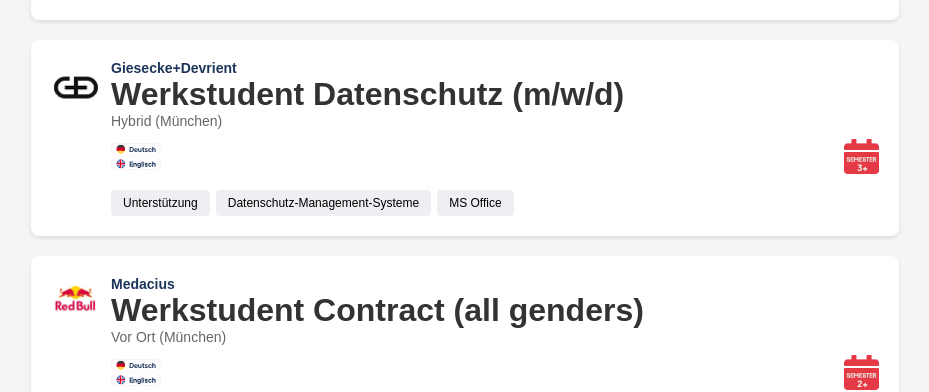
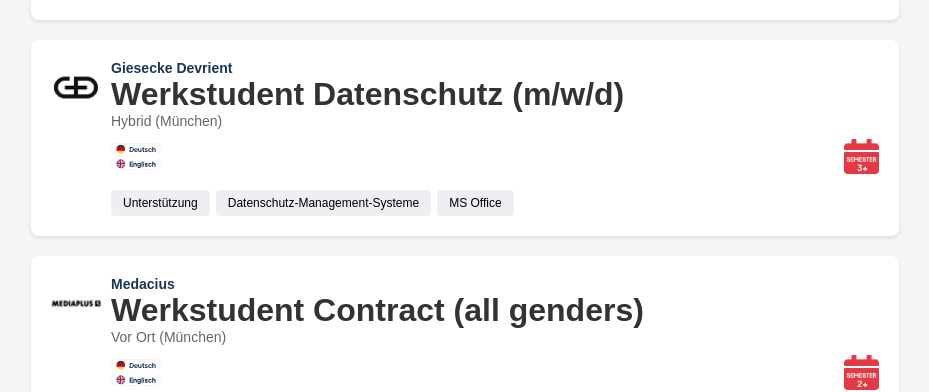
Before and after one commit to starred136/jurastudijobs-portal, a React (Vite) app: page / in a window 1280 px wide. Shown: the part 677-1069 px from the top of the page, without its empty margins (175-1104 px from the left). Built offline with nearby package versions, Linux system fonts and the light colour scheme.

Commit message:
last commit fix - url

```diff
--- a/src/App.jsx
+++ b/src/App.jsx
@@ -2,7 +2,7 @@
 import { BrowserRouter as Router, Routes, Route } from "react-router-dom";
 import HomePage from "./pages/HomePage";
 import JobDetailsPage from "./pages/JobDetailsPage";
-import CompanyDetailsPage from './pages/CompanyDetailsPage';
+import CompanyPage from './pages/CompanyPage';
 import NotFoundPage from './pages/NotFoundPage';
 
 const App = () => {
@@ -11,13 +11,15 @@
       <Routes>
         <Route path="/" element={<HomePage />} />
 
-        {/* <Route path="/job/:companySlug/:jobTitleSlug" element={<JobDetailsPage />} /> */}
-        {/* <Route path="/company/:companyId" element={<CompanyDetailsPage />} /> */}
+        {/* New route pattern for job details */}
+        <Route path="/:companyName/job/:jobTitle" element={<JobDetailsPage />} />
+        {/* Optional: a route for a company page */}
+        <Route path="/:companyName" element={<CompanyPage />} />
 
         <Route path="*" element={<NotFoundPage />} />
 
-        <Route path="/job/:id" element={<JobDetailsPage />} />
-        <Route path="/company/:id" element={<CompanyDetailsPage />} />
+        {/* <Route path="/job/:id" element={<JobDetailsPage />} /> */}
+        {/* <Route path="/company/:id" element={<CompanyDetailsPage />} /> */}
         {/* This wildcard route will catch any undefined routes */}
       </Routes>
     </Router>
--- a/src/api/jobs.js
+++ b/src/api/jobs.js
@@ -8,6 +8,7 @@
     title: "Werkstudent Rechtsabteilung",
     location: "Vor Ort (München)",
     languages: "/assets/icons/Language.png",
+    semester: 1,
     semesterImage: "/assets/images/semester1.png",
     tags: ["Recherche", "Verträge", "Datenschutz-Management"],
     description: `
@@ -61,6 +62,7 @@
     title: "Werkstudent (m/w/d) im Bereich Jura",
     location: "Hybrid (Hanau)",
     languages: "/assets/icons/language-engish.png",
+    semester: 1,
     semesterImage: "/assets/images/semester2.png",
     tags: ["Vertragsklauseln", "Übersetzunge"],
     description: `
@@ -95,12 +97,13 @@
   },
   {
     id: 3,
-    company: "Giesecke+Devrient",
+    company: "Giesecke Devrient",
     companyId: "giesecke-devrient",
     logo: "/assets/images/giesecke-logo.png",
     title: "Werkstudent Datenschutz (m/w/d)",
     location: "Hybrid (München)",
-    languages: ["/assets/icons/Language.png"], // ✅ Now only imports ONE language image
+    languages: ["/assets/icons/Language.png"],
+    semester: 2,
     semesterImage: "/assets/images/semester3.png",
     tags: ["Unterstützung", "Datenschutz-Management-Systeme", "MS Office"],
     description: `
@@ -144,10 +147,11 @@
     id: 4,
     company: "Medacius",
     companyId: "medacius",
-    logo: "/assets/images/redbull-logo.png",
+    logo: "/assets/images/medacius-logo.png",
     title: "Werkstudent Contract (all genders)",
     location: "Vor Ort (München)",
-    languages: ["/assets/icons/Language.png"], // ✅ Already correct (one image)
+    languages: ["/assets/icons/Language.png"],
+    semester: 3,
     semesterImage: "/assets/images/semester2.png",
     tags: ["Vertragsdaten", "Klassifizierung", "Dokumentation", "Prüfung"],
     description: `
--- a/src/components/JobCard.jsx
+++ b/src/components/JobCard.jsx
@@ -1,18 +1,32 @@
 import React from "react";
 import { useNavigate } from "react-router-dom";
-import JobDetailsRedirect from "./JobDetailsRedirect";
 import styles from "../styles/HomePage.module.css";
+
+// Helper function to create URL-friendly strings
+const slugify = (text) =>
+  encodeURIComponent(
+    text
+    .toString()
+    .toLowerCase()
+    .trim()
+    .replace(/\s+/g, "-")
+// .replace(/[^\w\-]+/g, ""
+    // .replace(/[^\w\-\(\)\/]+/g, "" // Keep parentheses and slashes
+  );
 
 const JobCard = ({ job }) => {
   const navigate = useNavigate();
 
   const handleJobClick = () => {
-    navigate(`/job/${job.id}`);
-  };
+  const companySlug = slugify(job.company);
+  const jobTitleSlug = slugify(job.title);
+  navigate(`/${companySlug}/job/${jobTitleSlug}`);
+};
 
   const handleCompanyClick = (e) => {
     e.stopPropagation();
-    navigate(`/company/${job.companyId}`);
+    const companySlug = slugify(job.company);
+    navigate(`/${companySlug}`);
   };
 
   return (
@@ -44,7 +58,16 @@
             />
           )}
 
-          <JobDetailsRedirect jobId={job.id} />
+          {/* Inline the apply button with handleJobClick; stopPropagation prevents duplicate events */}
+          <button
+            className={styles["apply-button"]}
+            onClick={(e) => {
+              e.stopPropagation();
+              handleJobClick();
+            }}
+          >
+            Bewerben <img src="/assets/icons/Login.png" alt="Login Icon" />
+          </button>
 
           {job.semesterImage && (
             <img
@@ -68,82 +91,3 @@
 };
 
 export default JobCard;
-
-
-// import React from "react";
-// import { useNavigate } from "react-router-dom";
-// import JobDetailsRedirect from "./JobDetailsRedirect";
-// import styles from "../styles/HomePage.module.css";
-
-// const JobCard = ({ job }) => {
-//   const navigate = useNavigate();
-
-//   // const handleJobClick = () => {
-//   //   navigate(`/job/${job.id}`);
-//   // };
-//   const handleJobClick = () => {
-//     // Convert title and company to URL-friendly format
-//     const jobTitleSlug = job.title.toLowerCase().replace(/\s+/g, "-");
-//     const companySlug = job.company.toLowerCase().replace(/\s+/g, "-");
-
-//     navigate(`/job/${companySlug}/${jobTitleSlug}`);
-//   };
-
-//   const handleCompanyClick = (e) => {
-//     e.stopPropagation();
-//     navigate(`/company/${job.companyId}`);
-//   };
-
-//   return (
-//     <section className={styles["job-card"]} onClick={handleJobClick}>
-//       <div className={styles["job-header"]}>
-//         <img
-//           src={job.logo}
-//           alt={`${job.company} Logo`}
-//           className={styles["company-logo"]}
-//           onClick={handleCompanyClick}
-//         />
-//         <div className={styles["job-details"]}>
-//           <span className={styles["company-name"]} onClick={handleCompanyClick}>
-//             {job.company}
-//           </span>
-//           <h2 className={styles["job-title"]}>{job.title}</h2>
-//         </div>
-//       </div>
-
-//       <div className={styles["job-contain"]}>
-//         <p className={styles.location}>{job.location}</p>
-
-//         <div className={styles["langue-container"]}>
-//           {job.languages && (
-//             <img
-//               src={job.languages}
-//               className={styles["language-image"]}
-//               alt="Language"
-//             />
-//           )}
-
-//           <JobDetailsRedirect jobId={job.id} />
-
-//           {job.semesterImage && (
-//             <img
-//               src={job.semesterImage}
-//               className={styles["semester-image"]}
-//               alt="Semester"
-//             />
-//           )}
-//         </div>
-
-//         <div className={styles["job-tags"]}>
-//           {job.tags.map((tag, index) => (
-//             <span key={index} className={styles["job-tag"]}>
-//               {tag}
-//             </span>
-//           ))}
-//         </div>
-//       </div>
-//     </section>
-//   );
-// };
-
-// export default JobCard;
--- a/src/pages/CompanyDetailsPage.jsx
+++ /dev/null
@@ -1,21 +0,0 @@
-import { useParams } from "react-router-dom";
-import { jobList } from "../api/jobs";
-
-const CompanyDetailsPage = () => {
-  const { id } = useParams();
-  const company = jobList.find((job) => job.companyId === parseInt(id));
-
-  if (!company) {
-    return <h2>Company not found</h2>;
-  }
-
-  return (
-    <div className="company-details-container">
-      <h1>{company.company}</h1>
-      <img src={company.logo} alt={`${company.company} Logo`} />
-      <p>Location: {company.location}</p>
-    </div>
-  );
-};
-
-export default CompanyDetailsPage;
--- /dev/null
+++ b/src/pages/CompanyPage.jsx
@@ -0,0 +1,39 @@
+import React from "react";
+import { useParams } from "react-router-dom";
+import { jobList } from "../api/jobs";
+
+const normalizeText = (text) => text.replace(/-/g, " ").toLowerCase();
+
+const CompanyPage = () => {
+  const { companyName } = useParams();
+
+  // Find jobs for this company
+  const jobs = jobList.filter(
+    (job) => job.company.toLowerCase() === normalizeText(companyName)
+  );
+
+  if (jobs.length === 0) {
+    return <h2>Company not found</h2>;
+  }
+
+  return (
+    <div className="company-details-container">
+      <h1>{jobs[0].company}</h1>
+      <img src={jobs[0].logo} alt={`${jobs[0].company} Logo`} />
+      <p>Location: {jobs[0].location}</p>
+
+      <h2>Available Jobs at {jobs[0].company}:</h2>
+      <ul>
+        {jobs.map((job) => (
+          <li key={job.id}>
+            <a href={`/${normalizeText(job.company)}/job/${normalizeText(job.title)}`}>
+              {job.title}
+            </a>
+          </li>
+        ))}
+      </ul>
+    </div>
+  );
+};
+
+export default CompanyPage;
--- a/src/pages/JobDetailsPage.jsx
+++ b/src/pages/JobDetailsPage.jsx
@@ -1,29 +1,44 @@
-import React from "react";
+import React, { useEffect } from "react";
 import { useParams } from "react-router-dom";
 import HomePageNavBar from "../components/HomePageNavBar";
 import BackButton from "../components/JobDetailsPage/BackButton";
 import CompanyJobOptionSection from "../components/JobDetailsPage/CompanyJobOptionSection";
 import { jobList } from "../api/jobs";
 
+// Function to convert slug back to normal text
+// const normalizeText = (text) => text.replace(/-/g, " ").toLowerCase();
+// const normalizeText = (text) => text.replace(/-/g, " ").trim().toLowerCase();
+const normalizeText = (text) => decodeURIComponent(text.replace(/-/g, " ")).trim().toLowerCase();
+
+
+
 const JobDetailsPage = () => {
-  const { id } = useParams(); // Get job ID from URL
-  const job = jobList.find((job) => job.id === parseInt(id));
+  const { companyName, jobTitle } = useParams();
 
-  console.log("Job List:", jobList);
-  console.log("Current Job:", job);
+  // Find the job using the normalized values
+  const job = jobList.find(
+    (job) =>
+      job.company.toLowerCase() === normalizeText(companyName) &&
+      job.title.toLowerCase() === normalizeText(jobTitle)
+  );
+
+  useEffect(() => {
+    console.log("Job List:", jobList);
+    console.log("Current Job:", job);
+  }, [job]);
 
   if (!job) {
     return (
       <div>
         <h2>Job not found</h2>
         <h3>Available Jobs:</h3>
-        {jobList.map((job) => (
+        {/* {jobList.map((job) => (
           <div key={job.id}>
             <p>Job Title: {job.title}</p>
             <p>Company: {job.company}</p>
             <p>Location: {job.location}</p>
           </div>
-        ))}
+        ))} */}
       </div>
     );
   }
@@ -38,65 +53,3 @@
 };
 
 export default JobDetailsPage;
-
-
-
-/**
- *
- *
- * import React from "react";
-import { useParams } from "react-router-dom";
-import HomePageNavBar from "../components/HomePageNavBar";
-import BackButton from "../components/JobDetailsPage/BackButton";
-import CompanyJobOptionSection from "../components/JobDetailsPage/CompanyJobOptionSection";
-import { jobList } from "../api/jobs";
-
-const JobDetailsPage = () => {
-  const { companyName, jobTitle } = useParams();
-
-  // Function to normalize text (replace hyphens with spaces for matching)
-  const normalizeText = (text) => text.replace(/-/g, " ");
-
-  // Find job based on company name and job title in URL
-  const job = jobList.find(
-    (job) =>
-      job.company.toLowerCase() === normalizeText(companyName).toLowerCase() &&
-      job.title.toLowerCase() === normalizeText(jobTitle).toLowerCase()
-  );
-
-  // Debugging Logs
-  useEffect(() => {
-    console.log("Job List:", jobList);
-    console.log("Current Job:", job);
-  }, [job]);
-
-
-  if (!job) {
-    return (
-      <div>
-        <h2>Job not found</h2>
-        <h3>Available Jobs:</h3>
-        {jobList.map((job) => (
-          <div key={job.id}>
-            <p>Job Title: {job.title}</p>
-            <p>Company: {job.company}</p>
-            <p>Location: {job.location}</p>
-          </div>
-        ))}
-      </div>
-    );
-  }
-
-  return (
-    <div key={job.id}>
-      <HomePageNavBar />
-      <BackButton />
-      <CompanyJobOptionSection job={job} />
-    </div>
-  );
-};
-
-export default JobDetailsPage;
-
- *
- * **/
```
